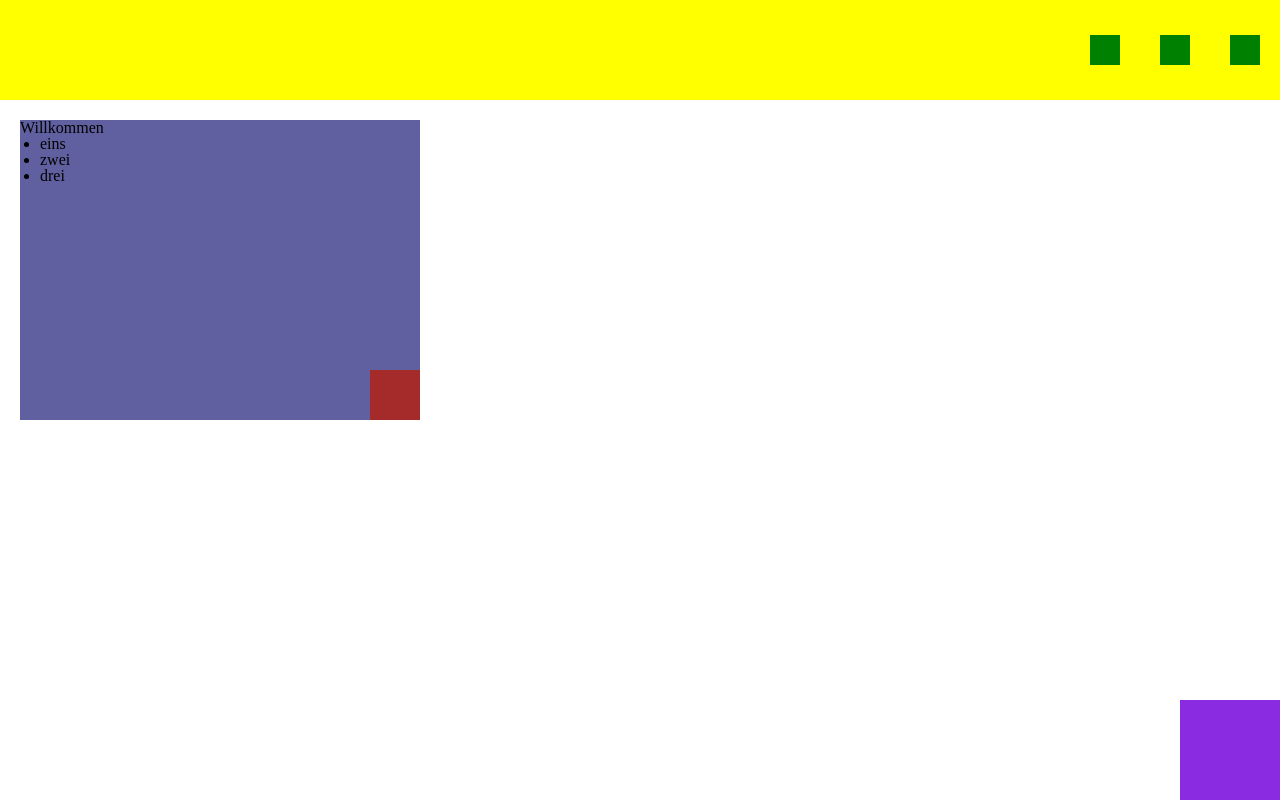
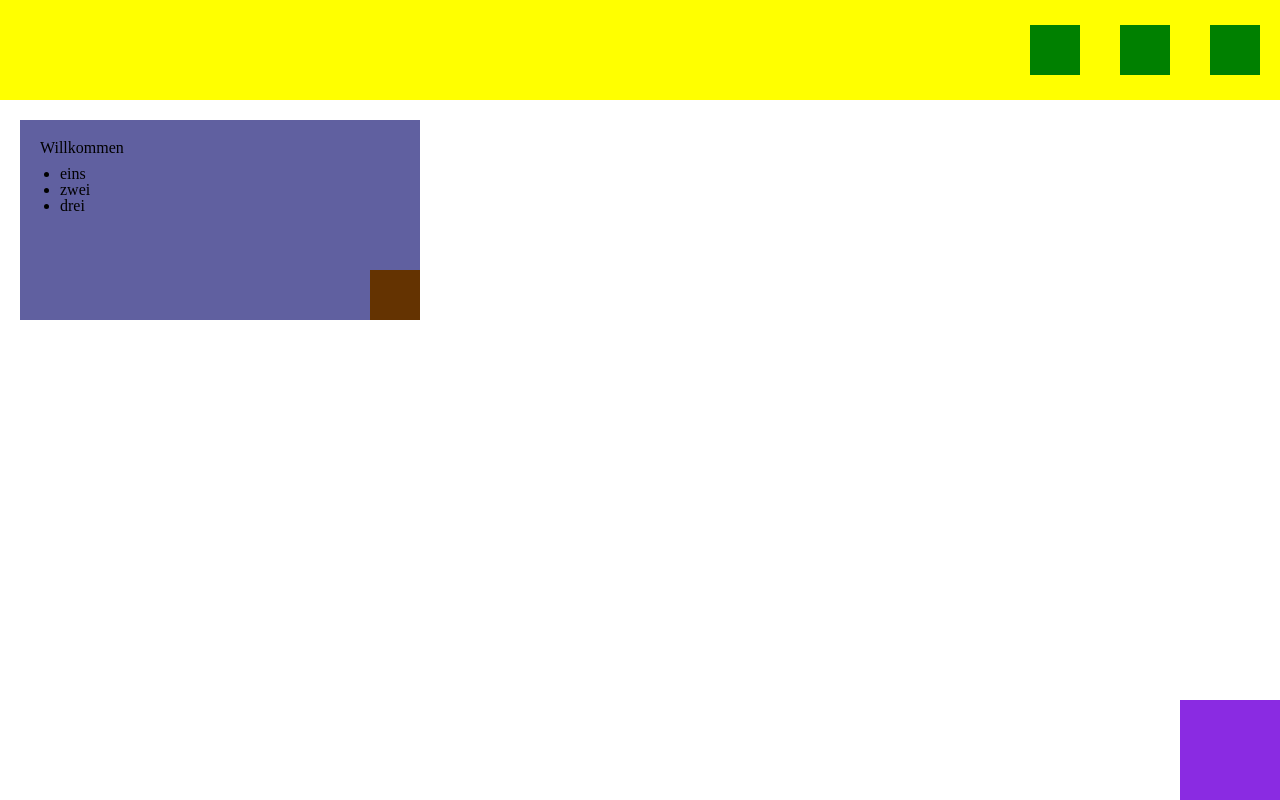
Before and after one commit to FlorianFleisch/00_web_Basics_Florian, a plain HTML site: page 06_0 Übung/index.html in a window 1280 px wide. Drawn offline with Linux system fonts and the light colour scheme.

Commit message:
06 Übung finished

```diff
--- a/06_0 Übung/index.html
+++ b/06_0 Übung/index.html
@@ -19,7 +19,7 @@
 
     <div class="container2">
 
-        <h1>Willkommen</h1>
+        <div class="Header"><h1>Willkommen</h1></div>
 
         <ul class="list">
             <li>eins</li>
--- a/06_0 Übung/style.css
+++ b/06_0 Übung/style.css
@@ -9,15 +9,15 @@
 
 .box {
     background-color: green;
-    width: 30px;
-    height: 30px;
+    width: 50px;
+    height: 50px;
     margin: 20px;
 }
 
 .container2 {
     background-color: rgb(96, 96, 160);
     position: relative;
-    height: 300px;
+    height: 200px;
     width: 400px;
     justify-content: left;
     align-items: center;
@@ -27,15 +27,19 @@
 
 .list {
     list-style-type: disc;
-    margin-left: 20px;
+    margin-left: 40px;
+    padding-top: 10px;
+
 }
 
-.Willkommen{
+.Header{
 margin-left: 20px;
+padding-top: 20px;
+
 }
 
 .box2 {
-    background-color: brown;
+    background-color: rgba(101, 52, 0, 0.996);
     position: absolute;
     bottom: 0;
     right: 0;
```
